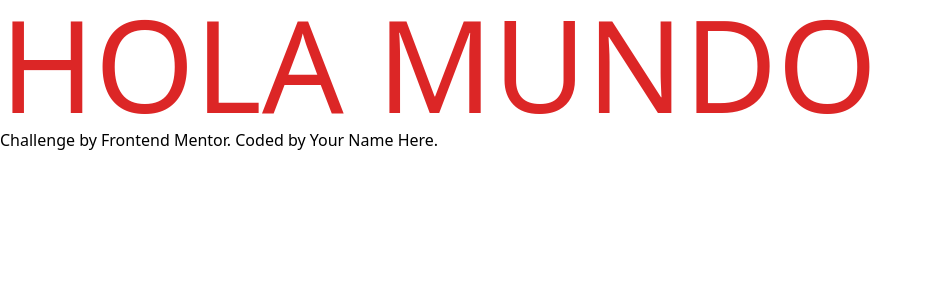
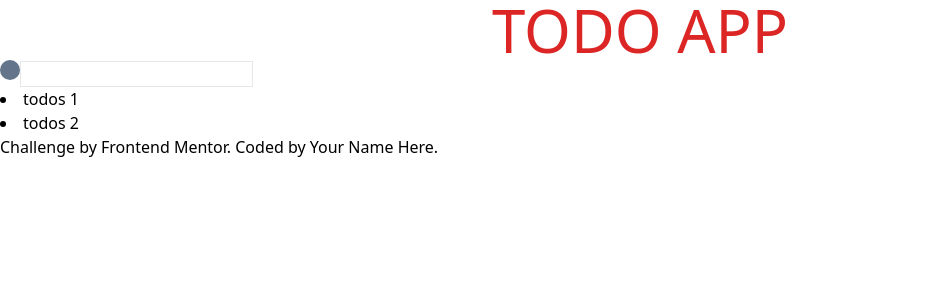
Before and after one commit to EA-Morales/todo-app-main, a React (Vite) app: page / in a window 1280 px wide. Shown: the top 300 px of the page, without its empty margins (0-933 px from the left). Built offline with nearby package versions, Linux system fonts and the light colour scheme.

Commit message:
minor changes

```diff
--- a/src/App.tsx
+++ b/src/App.tsx
@@ -1,7 +1,51 @@
+import { useState } from 'react';
+
+interface todos {
+	name: string;
+	completed: boolean;
+}
+
+const list: todos[] = [
+	{
+		name: 'todos 1',
+		completed: true,
+	},
+	{
+		name: 'todos 2',
+		completed: false,
+	},
+];
+
 function App(): JSX.Element {
+	const [todos, setTodos] = useState<todos[]>(list);
+	const [completed, setCompleted] = useState(false);
+
+	const handleSubmit = (task: string): void => {
+		console.log(task);
+	};
+
 	return (
 		<div>
-			<h1 className='text-9xl text-red-600'>HOLA MUNDO</h1>
+			<h1 className='text-center text-6xl text-red-600'>TODO APP</h1>
+			<form action=''>
+				<button
+					className={
+						completed
+							? `h-5 w-5 rounded-full bg-red-500`
+							: `h-5 w-5 rounded-full bg-slate-500`
+					}
+					onClick={() => setCompleted(!completed)}
+				/>
+				<input
+					className='border'
+					id='task'
+					name='task'
+					type='text'
+				/>
+			</form>
+			{todos.map((todo) => (
+				<li key={todo.name}>{todo.name}</li>
+			))}
 			<div className='attribution'>
 				Challenge by{' '}
 				<a
```
